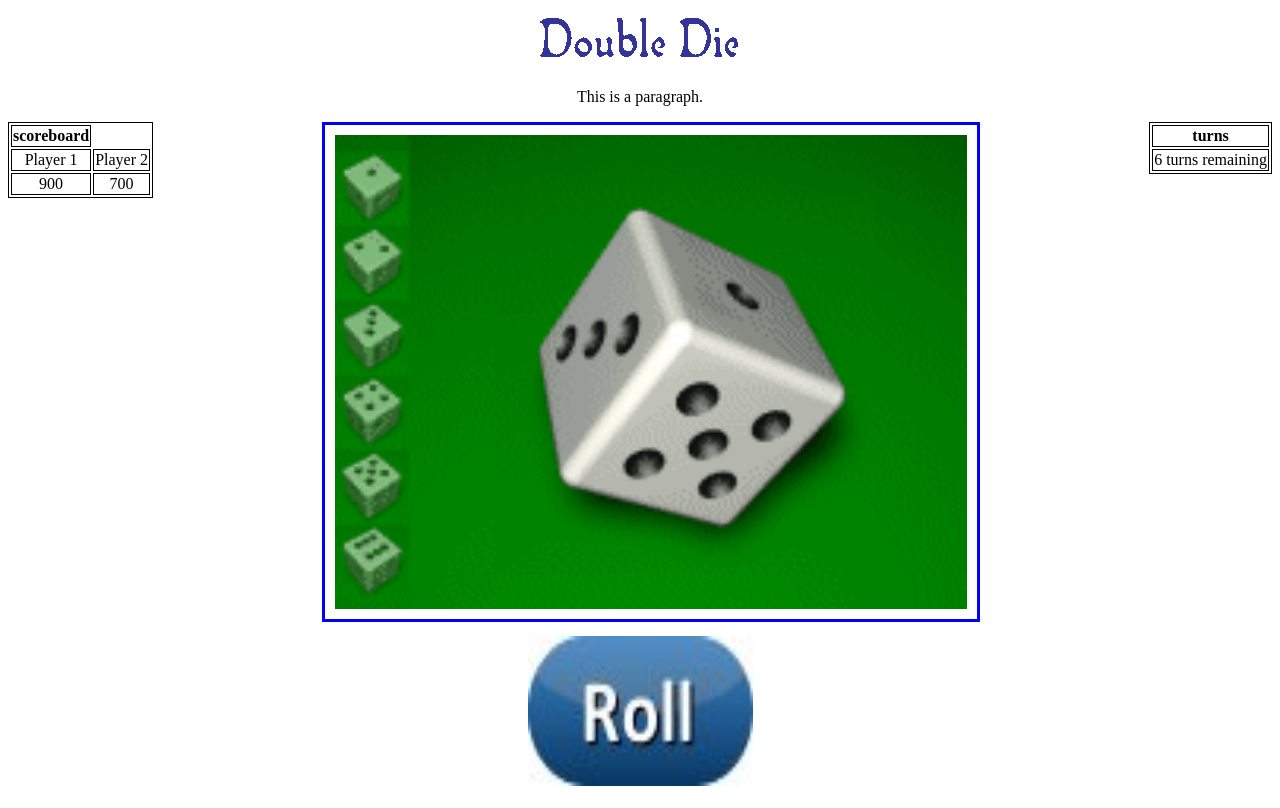
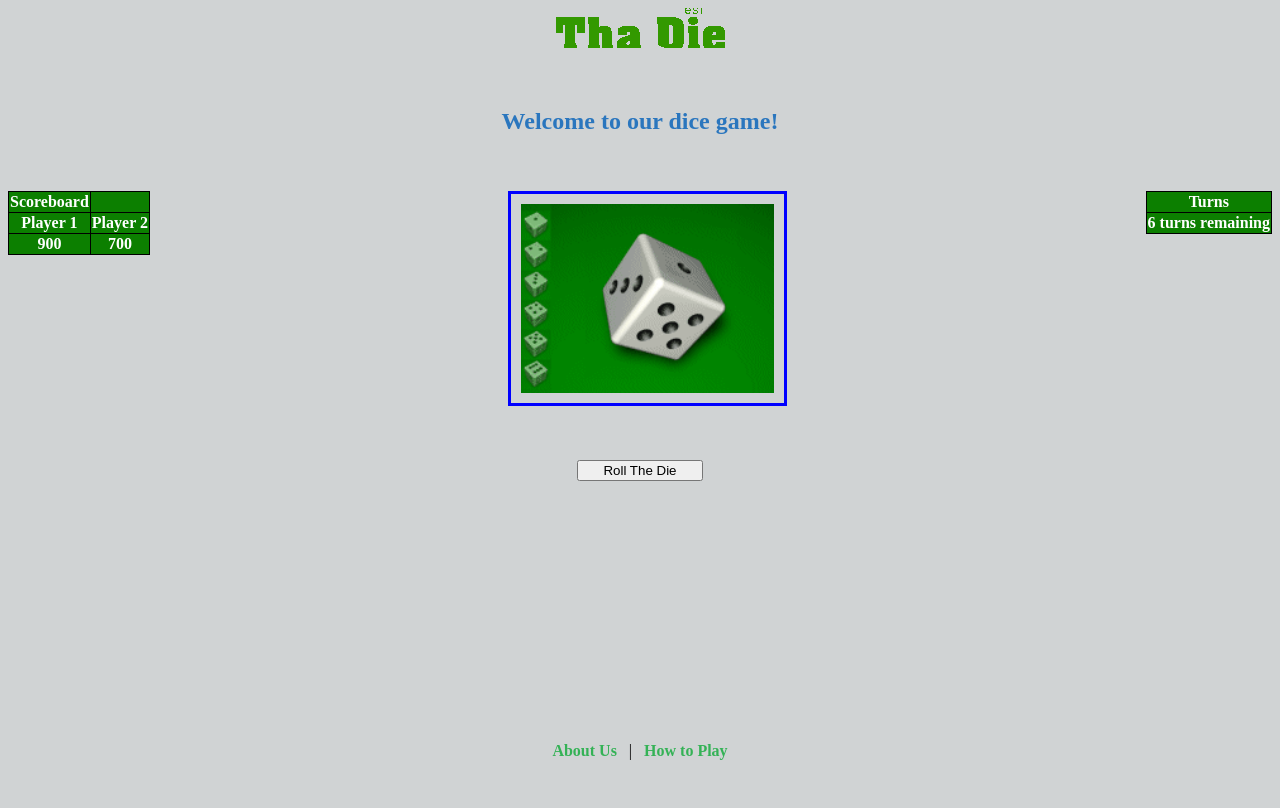
Before and after one commit to zchowdhury2/webprogramming, a PHP site: page /project1.html in a window 1280 px wide. After the commit the page ends 760 px from the top, so only its background shows below. Run offline with PHP 8.4, Linux system fonts and the light colour scheme.

Commit message:
finished product

```diff
--- a/project1.css
+++ b/project1.css
@@ -1,5 +1,8 @@
+
+
 body {
     text-align: center;
+    background-color: #D0D3D4;
 }
 
 table.turn {
@@ -7,28 +10,70 @@ table.turn {
     float: right;
 
 }
+
 table.score {
 
     float: left;
 
 }
+
+ul {
+    text-align: center;
+    list-style-position: inside;
+}
+
+li {
+    list-style-type: circle;
+}
+
+footer{
+   position: fixed;
+    left: 0;
+    bottom: 5%;
+    width: 100%;
+    text-align: center;
+}
+
+a{
+    color: #34B256;
+    font-weight: bold;
+    text-decoration: none;
+}
 table, th, td {
     border: 1px solid black;
+    background-color: #0C7F00;
+    color: white;
+    font-weight: bold;
+    border-color: black;
+    border-collapse: collapse;
 }
 
 th.align {
 	text-align: center;
 }
 
+.instructions{
+    color: #2A76BE;
+    font-weight: bold;
+    text-align: center;
+}
+
+.about{
+    color: #2A76BE;
+    font-weight: bold;
+}
+
 .center {
     margin: auto;
-    width: 50%;
+    width: 20%;
     border: 3px solid blue;
     padding: 10px;
+    text-align: left;
 }
 
-.center1 {
-    margin: auto;
-
-    padding: 10px;
+.button {
+	width: 10%;
+	height: 10%;
+	position: relative;
+	top: 50px;
 }
--- a/project1.html
+++ b/project1.html
@@ -2,15 +2,21 @@
 <html>
 <head>
 <link rel="stylesheet" href="project1.css">
-<title>Double DIE!!!!!</title>
+<title> Tha Die </title>
+<meta charset="UTF-8">
 </head>
 <body>
- <img src="doubledie.gif" alt="doubledie" >
+	<a href="project1.html"><img src="doubledie.gif" alt="doubledie" > </a>
 
-<p>This is a paragraph.</p>
+		<div style="color: #2A76BE; font-weight: bold;">
+		<br><br>
+		 <h2>Welcome to our dice game!</h2>
+		 <br><br>
+	</div>
+
 	<table class="turn">
 		<tr>
-    <th>turns</th>
+			<th>Turns</th>
 		</tr>
 		<tr>
 			<td>6 turns remaining</td>
@@ -20,18 +26,27 @@
 
 	<table class="score">
 		<tr>
-    <th class="align" >scoreboard</th>
+			<th class="align" >Scoreboard</th>
 		</tr>
 		<tr>
-  <td>Player 1</td>
-  <td>Player 2</td>
+			<td> Player 1 </td>
+			<td> Player 2 </td>
 		</tr>
-  <tr><td> 900  </td>
+		<tr>
+			<td> 900  </td>
 			<td> 700 </td>
 		</tr>
 	</table>
-<br />
- <img class="center1" src="button.jpg" alt="button" height="150" width="225">
+	<br/>
 
+	<button type="button" class ="button"> Roll The Die </button>
+<footer>
+	<br><br><br><br>
+	<a href="about.html">About Us</a>
+		&nbsp;&nbsp;|&nbsp;&nbsp; <!-- This creates a bit of space between the links -->
+	<a href="rules.html">How to Play</a>
+</footer>
 </body>
+
+
 </html>
```
Also changed, not shown: about.html (added, +31 -0 lines), rules.html (added, +49 -0 lines), button.jpg (deleted), doubledie.gif, rollingreddice.gif (deleted). Lines whose indentation alone changed are shown as unchanged.
